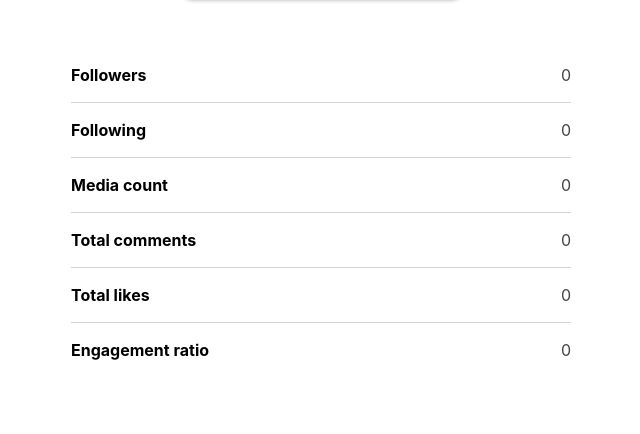
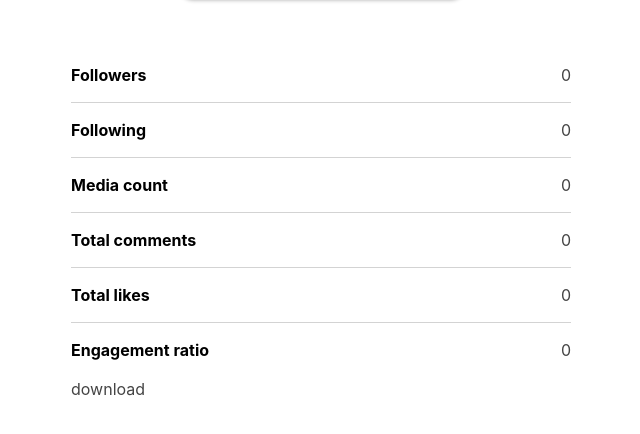
Before and after one commit to patrikmasiar/instagram-insights, a React (Create React App) app: page / in a window 1280 px wide. Shown: the part 430-864 px from the top of the page, without its empty margins (319-959 px from the left). Built offline with nearby package versions, Linux system fonts and the light colour scheme; the HTML template or start-up script is replaced by a standard one.

Commit message:
Prepare download button wrapper condition

```diff
--- a/src/components/Form.js
+++ b/src/components/Form.js
@@ -63,6 +63,7 @@ const Form = () => {
       </button>
       <Insights
         data={{followersData, followingData, mediaData}}
+        isLoading={isLoading}
       />
     </div>
   );
--- a/src/components/Insights.js
+++ b/src/components/Insights.js
@@ -1,7 +1,7 @@
 import React from 'react';
 import style from './Insights.module.css';
 
-const Insights = ({data = null}) => {
+const Insights = ({data = null, isLoading = false}) => {
   const getEngagement = () => {
     let totalComments = 0;
     let totalLikes = 0;
@@ -88,6 +88,11 @@ const Insights = ({data = null}) => {
         </span>
       </div>
 
+      {(!!data && !isLoading) && (
+        <div className={style.downloadButtonWrapper}>
+            download
+        </div>
+      )}
     </div>
   )
 };
```
